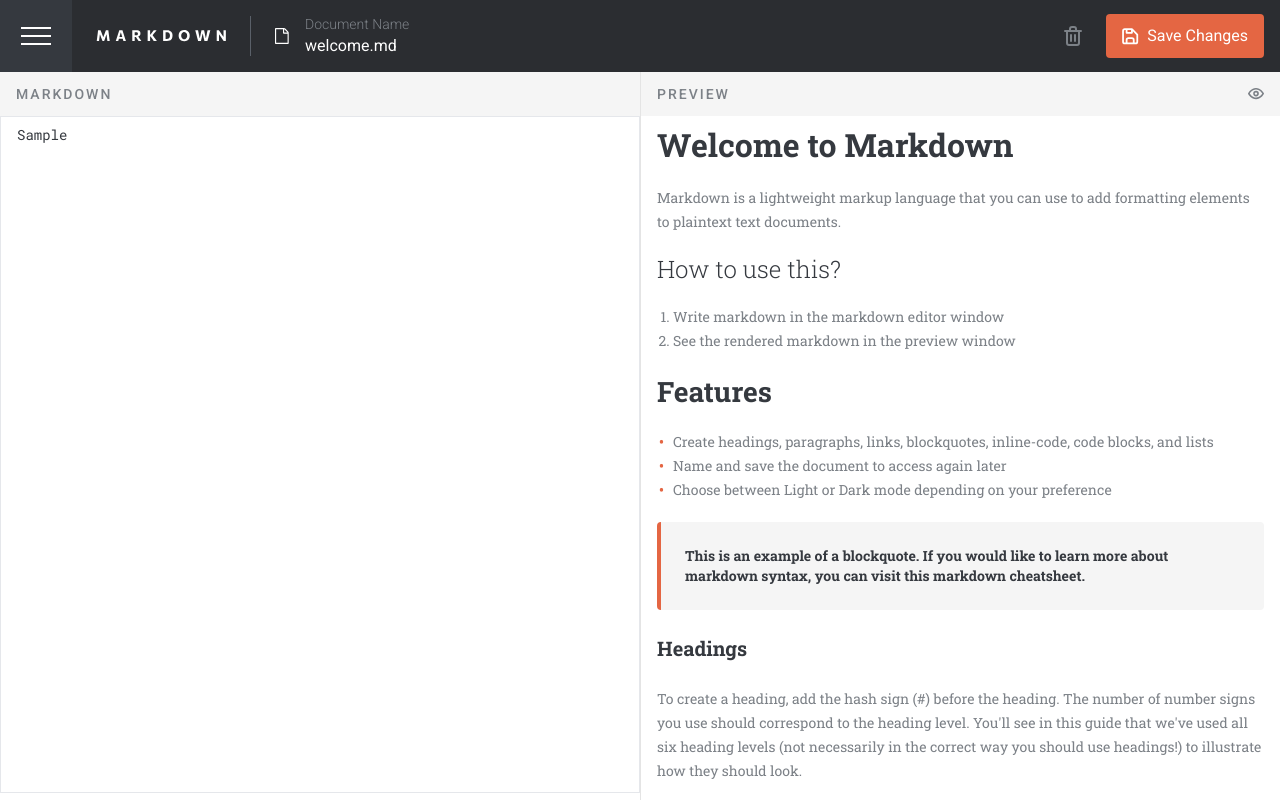
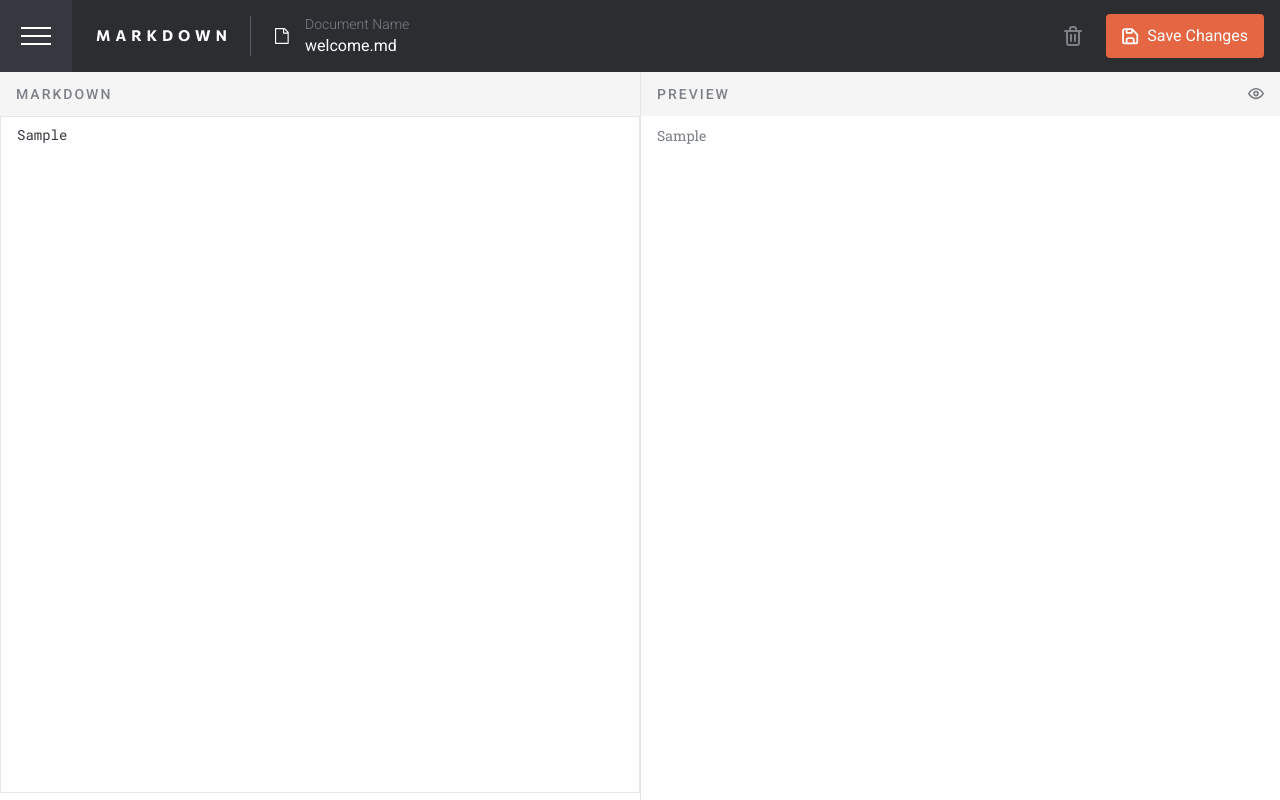
Before and after one commit to leoikeh99/Markdown-Editor, a React (Create React App) app: page / in a window 1280 px wide. Both pictures are taken after typing "Sample" into the empty fields and a click on the button "Save Changes". Built offline with nearby package versions, Linux system fonts and the light colour scheme.

Commit message:
Setup Mardown Context

```diff
--- a/src/App.js
+++ b/src/App.js
@@ -1,13 +1,16 @@
 import { BrowserRouter, Routes, Route } from "react-router-dom";
 import { Main } from "./pages/Main";
+import { MarkdownProvider } from "./context/MarkdownContext";
 
 function App() {
   return (
-    <BrowserRouter>
-      <Routes>
-        <Route path="/" element={<Main />} />
-      </Routes>
-    </BrowserRouter>
+    <MarkdownProvider>
+      <BrowserRouter>
+        <Routes>
+          <Route path="/" element={<Main />} />
+        </Routes>
+      </BrowserRouter>
+    </MarkdownProvider>
   );
 }
 
--- a/src/components/Markdown.js
+++ b/src/components/Markdown.js
@@ -1,6 +1,9 @@
-import React from "react";
+import React, { useContext } from "react";
+import MarkdownContext from "../context/MarkdownContext";
 
 export const Markdown = () => {
+  const { markdown, handleMarkdownChange } = useContext(MarkdownContext);
+
   return (
     <div className="basis-2/4 calcHeight">
       <div className="bg-light-gray-1/2 px-4 py-3">
@@ -8,7 +11,10 @@ export const Markdown = () => {
           MARKDOWN
         </h5>
       </div>
-      <textarea className="border w-full py-2 px-4 overflow-y-auto calcHeight2 resize-none font-Roboto-Mono text-dark-gray font-normal text-sm"></textarea>
+      <textarea
+        className="border w-full py-2 px-4 overflow-y-auto calcHeight2 resize-none font-Roboto-Mono text-dark-gray font-normal text-sm"
+        value={markdown}
+        onChange={handleMarkdownChange}></textarea>
     </div>
   );
 };
--- a/src/components/Preview.js
+++ b/src/components/Preview.js
@@ -1,9 +1,11 @@
-import React from "react";
+import React, { useContext } from "react";
 import ReactMarkdown from "react-markdown";
+import MarkdownContext from "../context/MarkdownContext";
 import { ReactComponent as OpenEye } from "../assets/icon-show-preview.svg";
 import data from "../data.json";
 
 export const Preview = () => {
+  const { markdown } = useContext(MarkdownContext);
   return (
     <div className="basis-2/4 border-l border-light-gray calcHeight">
       <div className="bg-light-gray-1/2 px-4 py-3 flex items-center justify-between">
@@ -13,7 +15,7 @@ export const Preview = () => {
         <OpenEye />
       </div>
       <div className="py-2 px-4 overflow-y-auto calcHeight2 preview">
-        <ReactMarkdown>{data[1].content}</ReactMarkdown>
+        <ReactMarkdown>{markdown}</ReactMarkdown>
       </div>
     </div>
   );
--- /dev/null
+++ b/src/context/MarkdownContext.js
@@ -0,0 +1,17 @@
+import React, { createContext, useState } from "react";
+
+const MarkdownContext = createContext();
+
+export const MarkdownProvider = ({ children }) => {
+  const [markdown, setMarkdown] = useState("");
+
+  const handleMarkdownChange = (e) => setMarkdown(e.target.value);
+
+  return (
+    <MarkdownContext.Provider value={{ markdown, handleMarkdownChange }}>
+      {children}
+    </MarkdownContext.Provider>
+  );
+};
+
+export default MarkdownContext;
```
